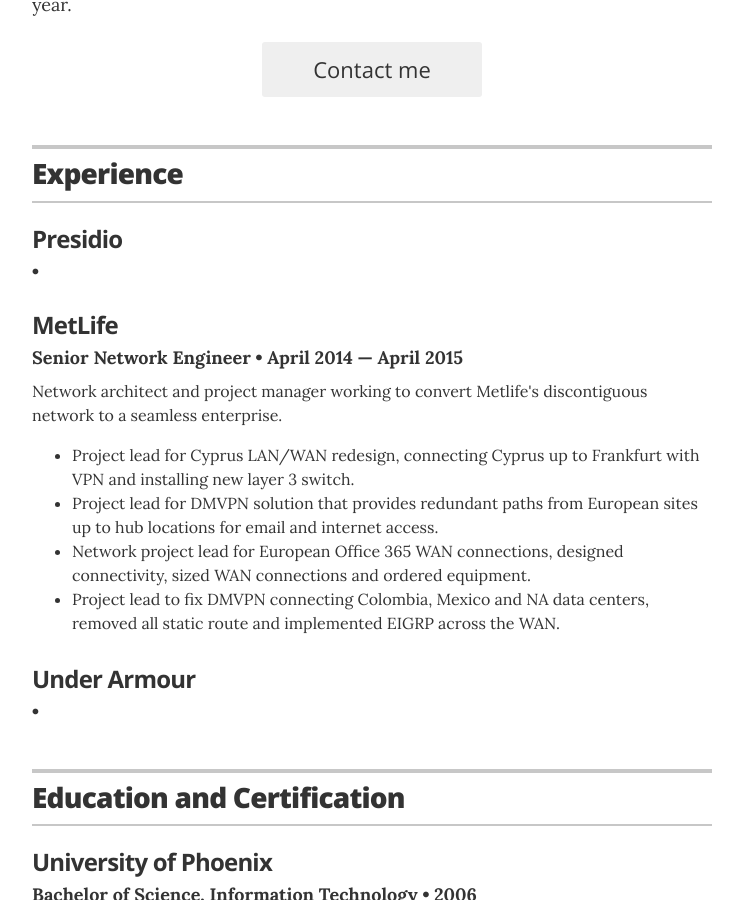
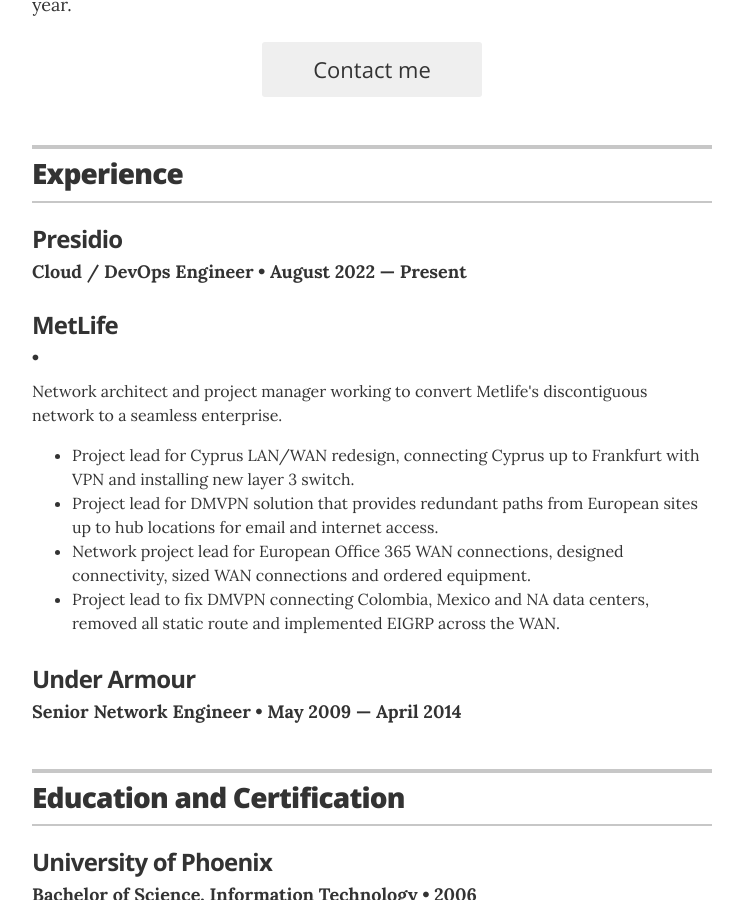
Before and after one commit to jglovier/resume-template, a Jekyll site: the page built from index.html, in a window 1280 px wide and 900 px high, scrolled down 463 px. Shown: the whole window, without its empty margins (268-1011 px from the left). Built offline with Jekyll 4.4.1, drawn with Linux system fonts in a browser that asks for light colours.

Commit message:
Updated experience and html

```diff
--- a/_data/experience.yml
+++ b/_data/experience.yml
@@ -3,7 +3,7 @@
 - company: Presidio
   positionone: Cloud / DevOps Engineer
   durationone: August 2022 &mdash; Present
-  summaryone: Cloud Architect and Engineering, DevOps, Network Automation and Software Development<ul class="resume-item-list">
+  summaryone: Cloud Architect and Engineering, DevOps and Network Automation<ul class="resume-item-list">
       <li>Now on the DevOps/Cloud Engineering team I have built Ansible playbooks using Jinja to update network equipment and utilized Python and JavaScript to make MACD in Cisco CallManager and Unity.</li>
       <li>Utilized Postman to make API calls to Meraki.</li>
       <li>Created AWS EC2 multi-AZ redundant instances running nginx and used security groups and application load balancers to host the web server securely using SSL.</li>
--- a/_layouts/resume.html
+++ b/_layouts/resume.html
@@ -59,7 +59,7 @@
         {% for job in site.data.experience %}
         <div class="resume-item" itemscope itemprop="worksFor" itemtype="http://schema.org/Organization">
           <h3 class="resume-item-title" itemprop="name">{{ job.company }}</h3>
-          <h4 class="resume-item-details" itemprop="description">{{ job.position }} &bull; {{ job.duration }}</h4>
+          <h4 class="resume-item-details" itemprop="description">{{ job.positionone }} &bull; {{ job.durationone }}</h4>
           <p class="resume-item-copy">{{ job.summary }}</p>
         </div><!-- end of resume-item -->
         {% endfor %}
```
